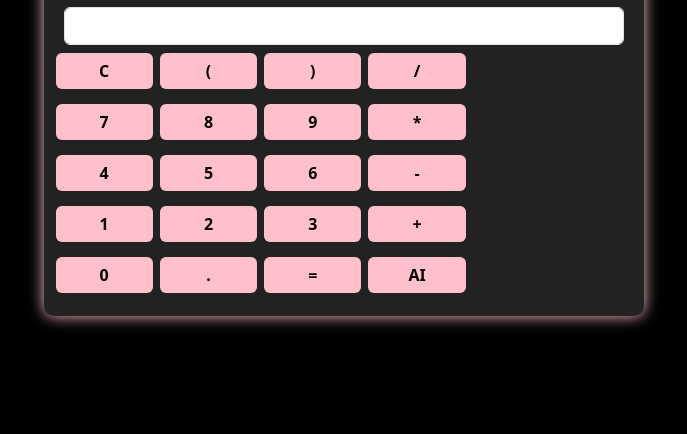
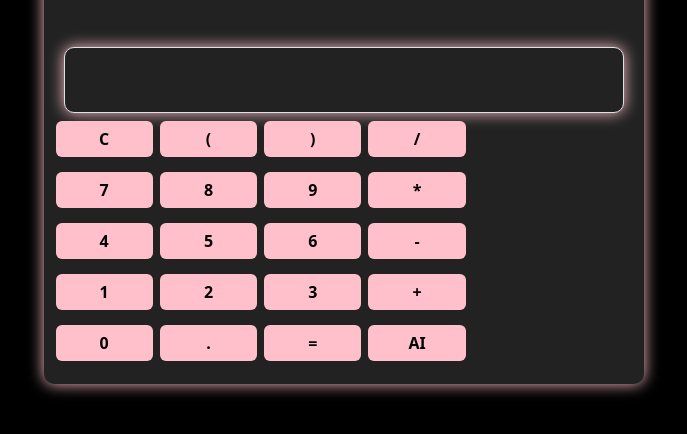
Before and after one commit to SnoopyJacks/Scientfic-Calculator--CodSoft, a plain HTML site: page index.html in a window 1280 px wide. Shown: the part 166-600 px from the top of the page, without its empty margins (296-983 px from the left). Drawn offline with nearby package versions, Linux system fonts and the light colour scheme.

Commit message:
editing CSS for a better look

```diff
--- a/index.html
+++ b/index.html
@@ -12,7 +12,9 @@
         color: white;
         text-align: center;
     }
-    .calculator {
+
+    .calculator,
+    .form-control {
         max-width: 600px;
         margin: 50px auto;
         padding: 20px;
```
